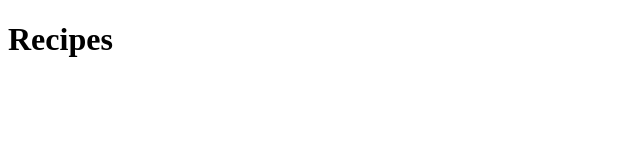
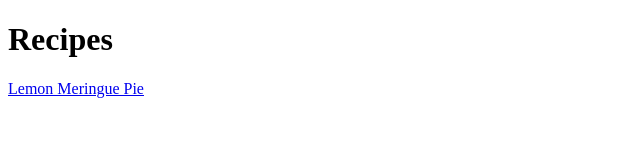
Before and after one commit to caroline-ch/odin-recipes, a plain HTML site: page index.html in a window 1280 px wide. Shown: the whole page, without its empty margins (0-640 px from the left). Drawn offline with Linux system fonts and the light colour scheme.

Commit message:
index.html

```diff
--- a/index.html
+++ b/index.html
@@ -6,5 +6,6 @@
     </head>
     <body>
         <h1>Recipes</h1>
+        <a href="lemon-meringue-pie">Lemon Meringue Pie</a>
     </body>
 </html>
```
